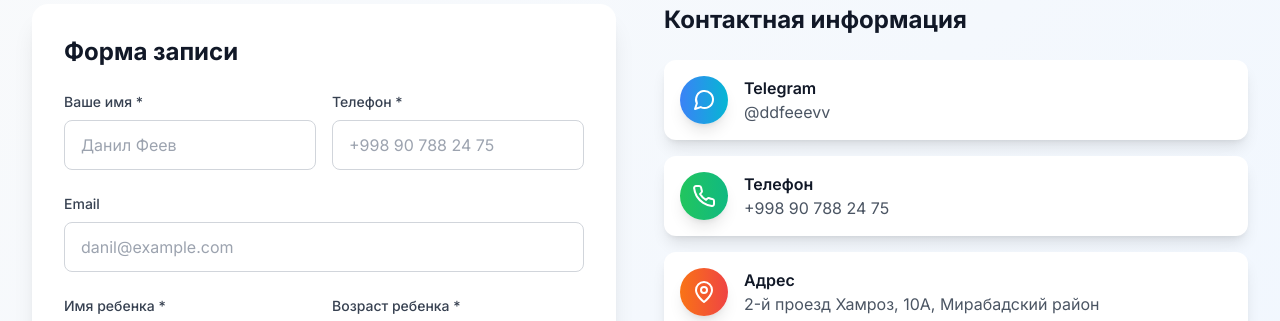
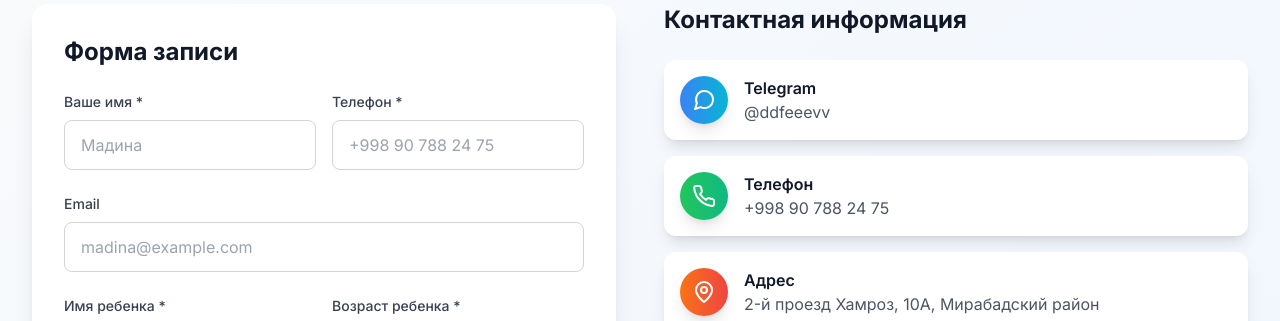
Before and after one commit to ddfeeevv/kids-tech-lab-landing-public, a React (Create React App) app: page / in a window 1280 px wide. Shown: the part 10220-10541 px from the top of the page. Built offline with nearby package versions, Linux system fonts and the light colour scheme; the HTML template or start-up script is replaced by a standard one.

Commit message:
Update form placeholders to Uzbek names
✅ Changed parent name placeholder from 'Данил Феев' to 'Мадина'
✅ Changed email placeholder from 'danil@example.com' to 'madina@example.com'
✅ More representative examples for local users

```diff
--- a/src/sections/Contact.js
+++ b/src/sections/Contact.js
@@ -200,7 +200,7 @@ const Contact = () => {
                       onChange={handleInputChange}
                       required
                       className="w-full px-4 py-3 border border-gray-300 rounded-lg focus:ring-2 focus:ring-primary-500 focus:border-transparent transition-all duration-200"
-                      placeholder="Данил Феев"
+                      placeholder="Мадина"
                     />
                   </div>
                   <div>
@@ -229,7 +229,7 @@ const Contact = () => {
                     value={formData.email}
                     onChange={handleInputChange}
                     className="w-full px-4 py-3 border border-gray-300 rounded-lg focus:ring-2 focus:ring-primary-500 focus:border-transparent transition-all duration-200"
-                                          placeholder="danil@example.com"
+                                          placeholder="madina@example.com"
                   />
                 </div>
 
```
